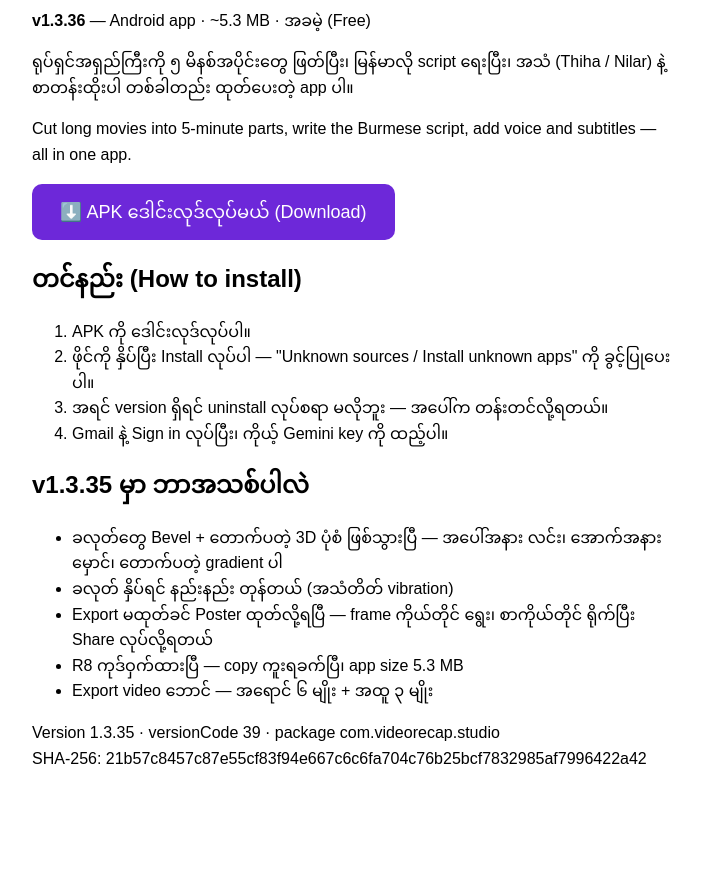
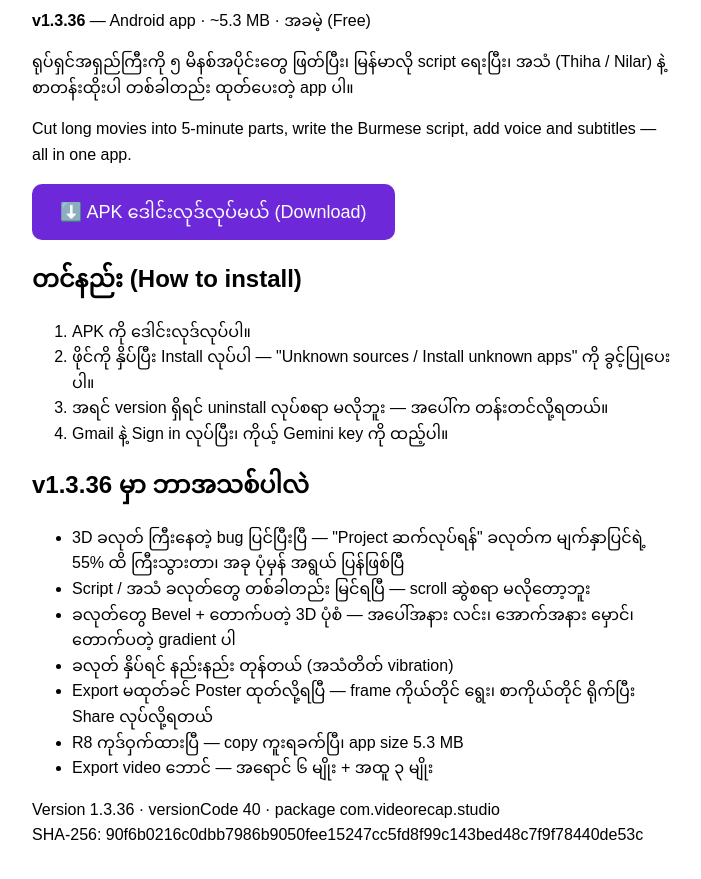
Before and after one commit to siangukmang869-sudo/video-recap-studio, a plain HTML site: page index.html in a window 1280 px wide. Shown: the part 105-984 px from the top of the page, without its empty margins (288-989 px from the left). Before the commit the page ends 916 px from the top, so only its background shows below. Drawn offline with Linux system fonts and the light colour scheme.

Commit message:
Update download page to v1.3.36

```diff
--- a/index.html
+++ b/index.html
@@ -3,15 +3,15 @@
 <head>
 <meta charset="utf-8">
 <meta name="viewport" content="width=device-width, initial-scale=1">
-<title>Video Recap Studio — Download APK (v1.3.35)</title>
-<meta name="description" content="Video Recap Studio v1.3.35 — ရုပ်ရှင်ဇာတ်ကားတွေကို ၅ မိနစ် recap လုပ်တဲ့ Android app။ အခမဲ့ ဒေါင်းလုဒ်လုပ်ပါ။ Free download for Android.">
+<title>Video Recap Studio — Download APK (v1.3.36)</title>
+<meta name="description" content="Video Recap Studio v1.3.36 — ရုပ်ရှင်ဇာတ်ကားတွေကို ၅ မိနစ် recap လုပ်တဲ့ Android app။ အခမဲ့ ဒေါင်းလုဒ်လုပ်ပါ။ Free download for Android.">
 </head>
 <body style="font-family:sans-serif;max-width:640px;margin:40px auto;padding:0 16px;line-height:1.6">
 <h1>🎬 Video Recap Studio</h1>
-<p><strong id="ver">v1.3.35</strong> — Android app · ~5.3 MB · အခမဲ့ (Free)</p>
+<p><strong id="ver">v1.3.36</strong> — Android app · ~5.3 MB · အခမဲ့ (Free)</p>
 <p>ရုပ်ရှင်အရှည်ကြီးကို ၅ မိနစ်အပိုင်းတွေ ဖြတ်ပြီး၊ မြန်မာလို script ရေးပြီး၊ အသံ (Thiha / Nilar) နဲ့ စာတန်းထိုးပါ တစ်ခါတည်း ထုတ်ပေးတဲ့ app ပါ။</p>
 <p>Cut long movies into 5-minute parts, write the Burmese script, add voice and subtitles — all in one app.</p>
-<p><a id="apkLink" href="https://github.com/siangukmang869-sudo/video-recap-studio/releases/download/v1.3.35/VideoRecapStudio-v1.3.35.apk" style="display:inline-block;padding:14px 28px;background:#6d28d9;color:#fff;border-radius:10px;text-decoration:none;font-size:18px">⬇️ APK ဒေါင်းလုဒ်လုပ်မယ် (Download)</a></p>
+<p><a id="apkLink" href="https://github.com/siangukmang869-sudo/video-recap-studio/releases/download/v1.3.36/VideoRecapStudio-v1.3.36.apk" style="display:inline-block;padding:14px 28px;background:#6d28d9;color:#fff;border-radius:10px;text-decoration:none;font-size:18px">⬇️ APK ဒေါင်းလုဒ်လုပ်မယ် (Download)</a></p>
 <h2>တင်နည်း (How to install)</h2>
 <ol>
 <li>APK ကို ဒေါင်းလုဒ်လုပ်ပါ။</li>
@@ -19,16 +19,18 @@
 <li>အရင် version ရှိရင် uninstall လုပ်စရာ မလိုဘူး — အပေါ်က တန်းတင်လို့ရတယ်။</li>
 <li>Gmail နဲ့ Sign in လုပ်ပြီး၊ ကိုယ့် Gemini key ကို ထည့်ပါ။</li>
 </ol>
-<h2>v1.3.35 မှာ ဘာအသစ်ပါလဲ</h2>
+<h2>v1.3.36 မှာ ဘာအသစ်ပါလဲ</h2>
 <ul>
-<li>ခလုတ်တွေ Bevel + တောက်ပတဲ့ 3D ပုံစံ ဖြစ်သွားပြီ — အပေါ်အနား လင်း၊ အောက်အနား မှောင်၊ တောက်ပတဲ့ gradient ပါ</li>
+<li>3D ခလုတ် ကြီးနေတဲ့ bug ပြင်ပြီးပြီ — "Project ဆက်လုပ်ရန်" ခလုတ်က မျက်နှာပြင်ရဲ့ 55% ထိ ကြီးသွားတာ၊ အခု ပုံမှန် အရွယ် ပြန်ဖြစ်ပြီ</li>
+<li>Script / အသံ ခလုတ်တွေ တစ်ခါတည်း မြင်ရပြီ — scroll ဆွဲစရာ မလိုတော့ဘူး</li>
+<li>ခလုတ်တွေ Bevel + တောက်ပတဲ့ 3D ပုံစံ — အပေါ်အနား လင်း၊ အောက်အနား မှောင်၊ တောက်ပတဲ့ gradient ပါ</li>
 <li>ခလုတ် နှိပ်ရင် နည်းနည်း တုန်တယ် (အသံတိတ် vibration)</li>
 <li>Export မထုတ်ခင် Poster ထုတ်လို့ရပြီ — frame ကိုယ်တိုင် ရွေး၊ စာကိုယ်တိုင် ရိုက်ပြီး Share လုပ်လို့ရတယ်</li>
 <li>R8 ကုဒ်ဝှက်ထားပြီ — copy ကူးရခက်ပြီ၊ app size 5.3 MB</li>
 <li>Export video ဘောင် — အရောင် ၆ မျိုး + အထူ ၃ မျိုး</li>
 </ul>
-<p id="verFooter">Version 1.3.35 · versionCode 39 · package com.videorecap.studio<br>
-SHA-256: 21b57c8457c87e55cf83f94e667c6c6fa704c76b25bcf7832985af7996422a42</p>
+<p id="verFooter">Version 1.3.36 · versionCode 40 · package com.videorecap.studio<br>
+SHA-256: 90f6b0216c0dbb7986b9050fee15247cc5fd8f99c143bed48c7f9f78440de53c</p>
 <script>
 // Keep the download button + version in sync with version.json so the
 // page never goes stale when a new release is published.
```
